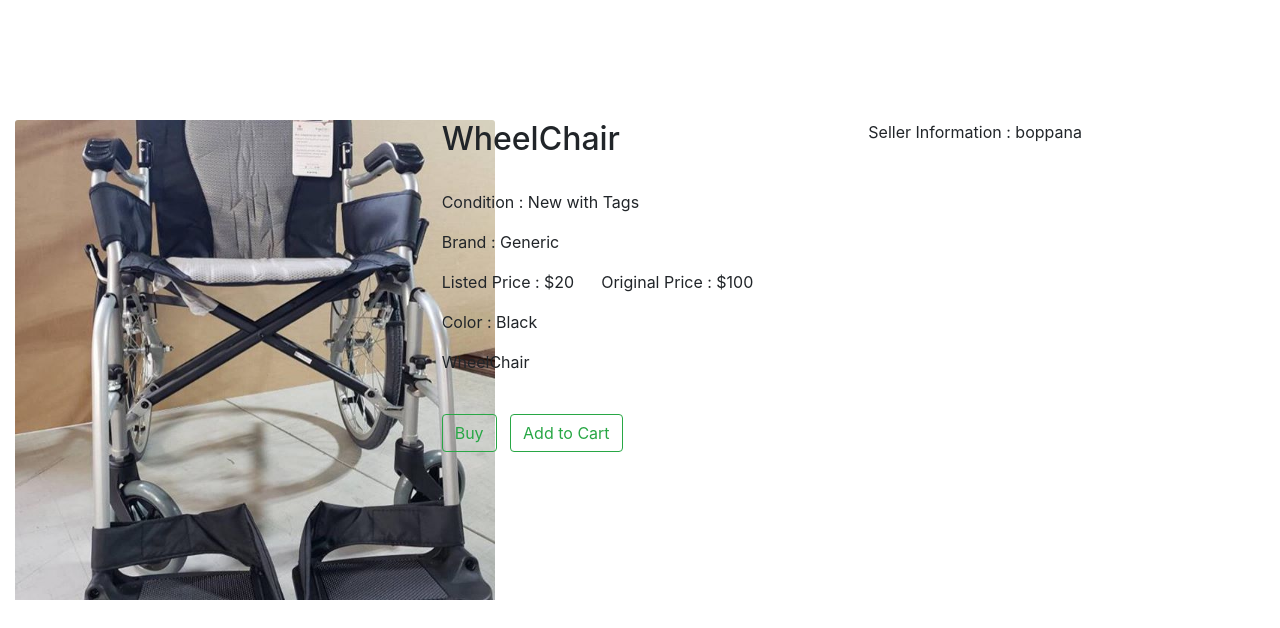
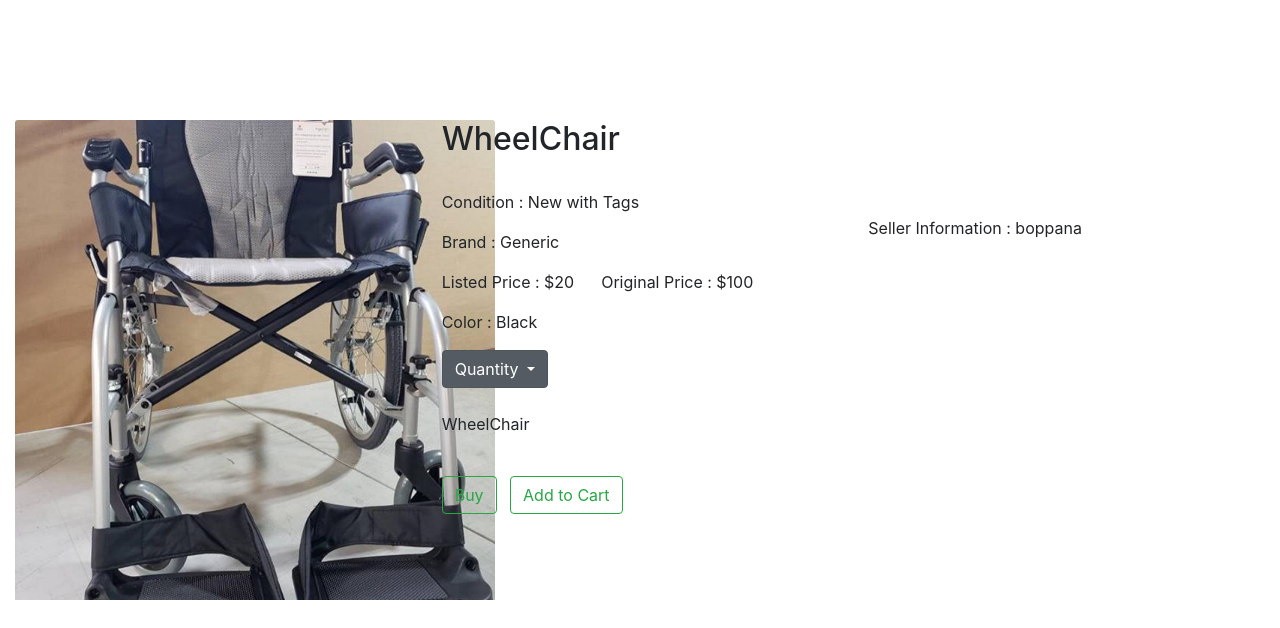
Before and after one commit to psb342/Therasell, a Django app: page /product/1/ in a window 1280 px wide; the page is wider, and only the part inside the window is pictured. Shown: the part 56-684 px from the top of that part. Run offline with Django 3.2, Linux system fonts and the light colour scheme; data comes from the database, SQL or seed files in the repository; some libraries are stand-ins or nearby versions.

Commit message:
Added dropdown for quantity

```diff
--- a/therasell/product/templates/product/product_detail.html
+++ b/therasell/product/templates/product/product_detail.html
@@ -6,6 +6,7 @@
   <meta name="viewport" content="width=device-width, initial-scale=1, minimum-scale=1" />
   <link rel="stylesheet" href="https://maxcdn.bootstrapcdn.com/bootstrap/4.0.0/css/bootstrap.min.css">
   <script src="https://ajax.googleapis.com/ajax/libs/jquery/3.4.1/jquery.min.js"></script>
+ <script src= "https://cdnjs.cloudflare.com/ajax/libs/popper.js/1.12.9/umd/popper.min.js"></script>
   <script src="https://maxcdn.bootstrapcdn.com/bootstrap/4.0.0/js/bootstrap.min.js"></script>
 
 
@@ -122,7 +123,6 @@
 
 
 
-
     <div class="product">
 
         <h2>{{ product.Title }}</h2>
@@ -131,6 +131,21 @@
         <p>Brand : {{ product.Brand }}</p>
         <p>Listed Price : ${{ product.Listing_Price }}   &nbsp;&nbsp;&nbsp;&nbsp;  Original Price : ${{ product.Original_Price }}</p>
         <p>Color : {{ product.Color }}</p>
+        <div class="dropdown show">
+          <a class="btn btn-secondary dropdown-toggle" href="#" role="button" id="dropdownMenuLink" data-toggle="dropdown" aria-haspopup="true" aria-expanded="false">
+            Quantity
+          </a>
+
+          <div class="dropdown-menu" aria-labelledby="dropdownMenuLink">
+          {% for val in product.Quantity %}
+              <a class="dropdown-item" href="#">{{ val }}</a>
+          {% endfor %}
+        </div>
+        </div>
+
+
+<br>
+
         <p>{{ product.Description }}</p>
         <br>
         <button class="btn btn-outline-success my-2 my-sm-0" type="submit">Buy</button> &nbsp;
@@ -142,6 +157,7 @@
 </aside>
 <aside class="col-sm-4">
     <div style = "width: 30rem;">
+      <br><br><br><br>
       <p>Seller Information : {{product.Seller}}</p>
 
     </div>
--- a/therasell/product/views.py
+++ b/therasell/product/views.py
@@ -51,6 +51,12 @@ def product_list(request):
 
 def product_detail(request, pk):
     product = get_object_or_404(Product, pk=pk)
+    quant = product.Quantity
+    arr = []
+    for i in range(quant):
+        arr.append(i+1)
+
+    product.Quantity = arr
     return render(request, 'product/product_detail.html', {'product': product})
 
 def list_new(request):
```
